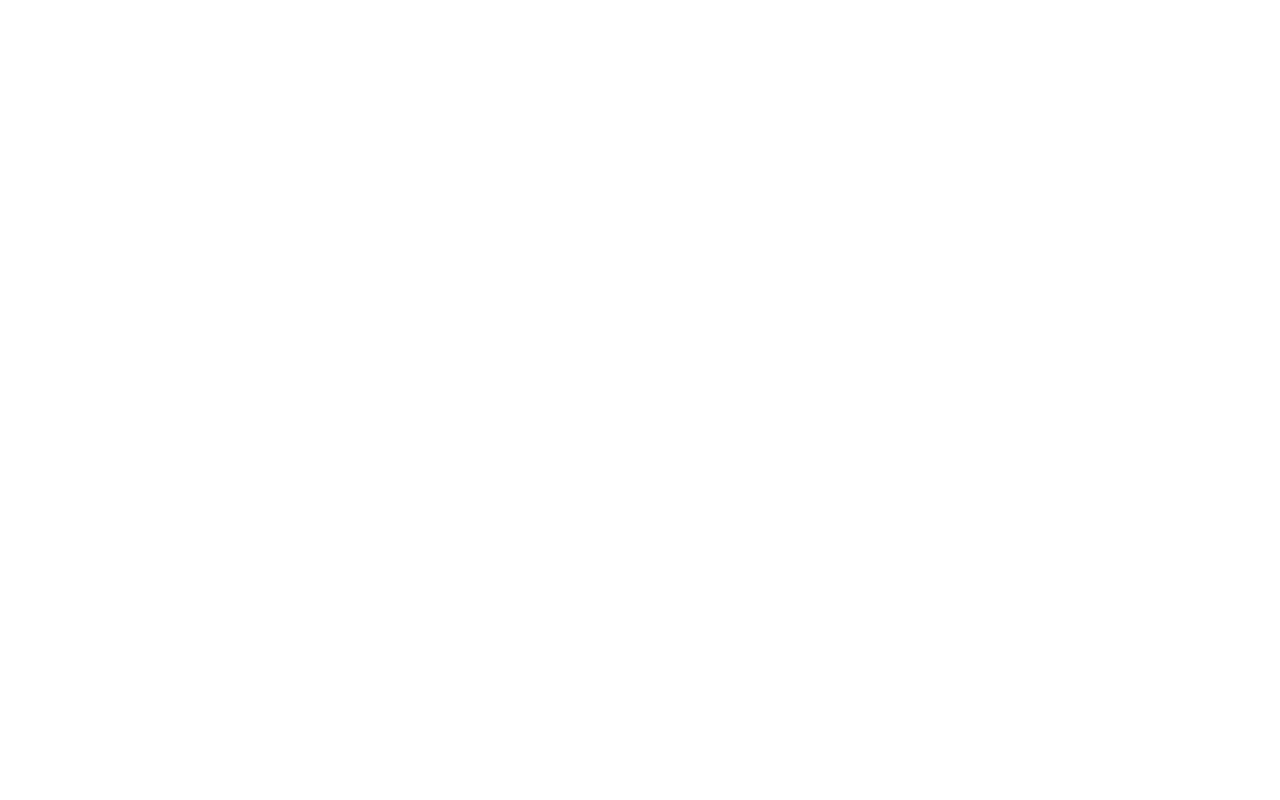
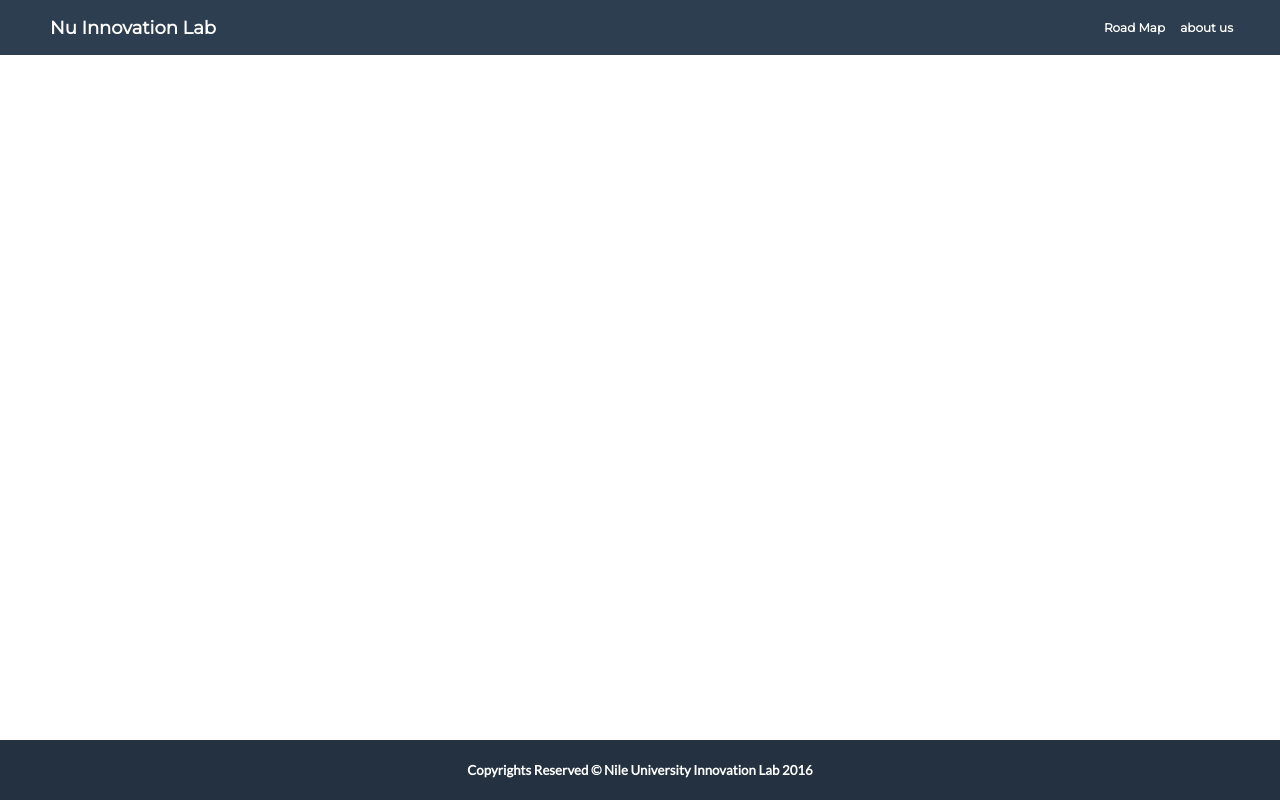
Before and after one commit to FadySamirSadek/NUInovationLab, a plain HTML site: page aboutus.html in a window 1280 px wide. Drawn offline with Linux system fonts and the light colour scheme.

Commit message:
added header and footer to the about us page

```diff
--- a/aboutus.html
+++ b/aboutus.html
@@ -1,10 +1,28 @@
 <!DOCTYPE html>
 <html>
-  <head>
-    <meta charset="utf-8">
-    <title></title>
-  </head>
+<head>
+	<title>Nu-Innovation Lab - about</title>
+	<link rel="stylesheet" type="text/css" href="css/style.css">
+	<!--The following link tag imports both Montessrat anf Lato fonts from google fonts-->
+	<link href="https://fonts.googleapis.com/css?family=Lato|Montserrat" rel="stylesheet">
+</head>
   <body>
+    <div id="wraper">
+  		<header>
+  			<h1><a href="index.html">Nu Innovation Lab</a></h1>
+  			<nav class="main-nav">
+  				<ul  class="nav-items">
+  					<li><a href="roadmap.html">Road Map </a></li>
+            <li><a href="aboutus.html">about us</a></li>
+  				</ul>
+  			</nav>
+  		</header>
+  		<div id="content">
 
+  		</div>
+  		<footer>
+  			<h5 class="footer-text">Copyrights Reserved &copy; Nile University Innovation Lab 2016</h5>
+  		</footer>
+  	</div>
   </body>
 </html>
```
Also changed, not shown: index.html (+1 -0 lines), roadmap.html (+2 -0 lines).
